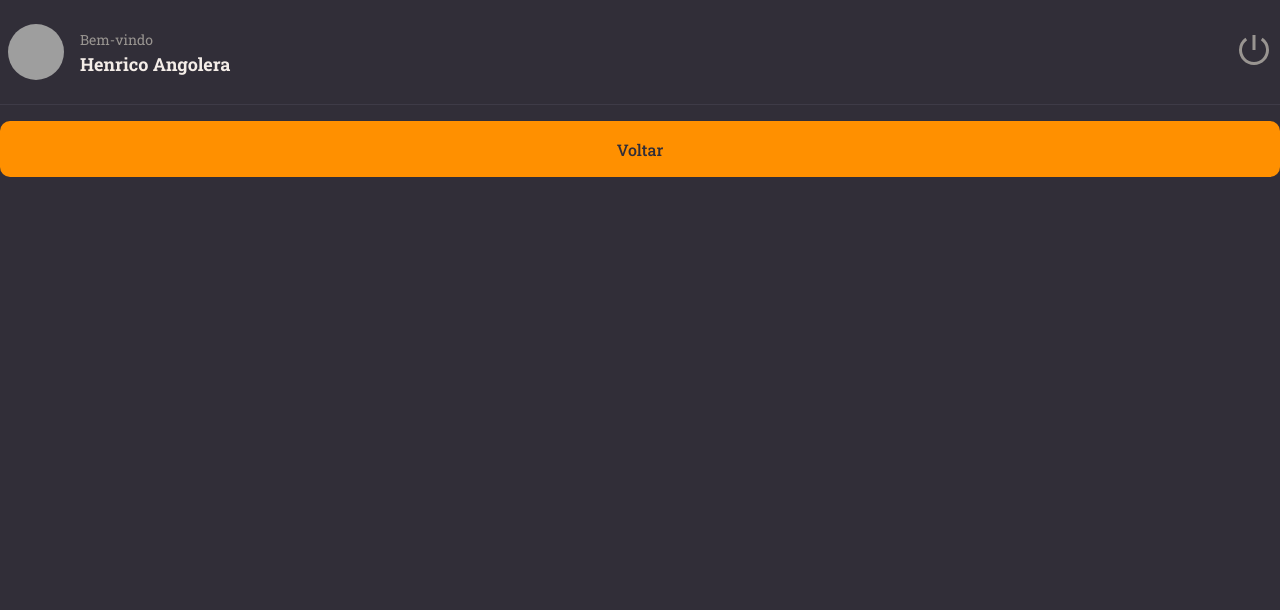
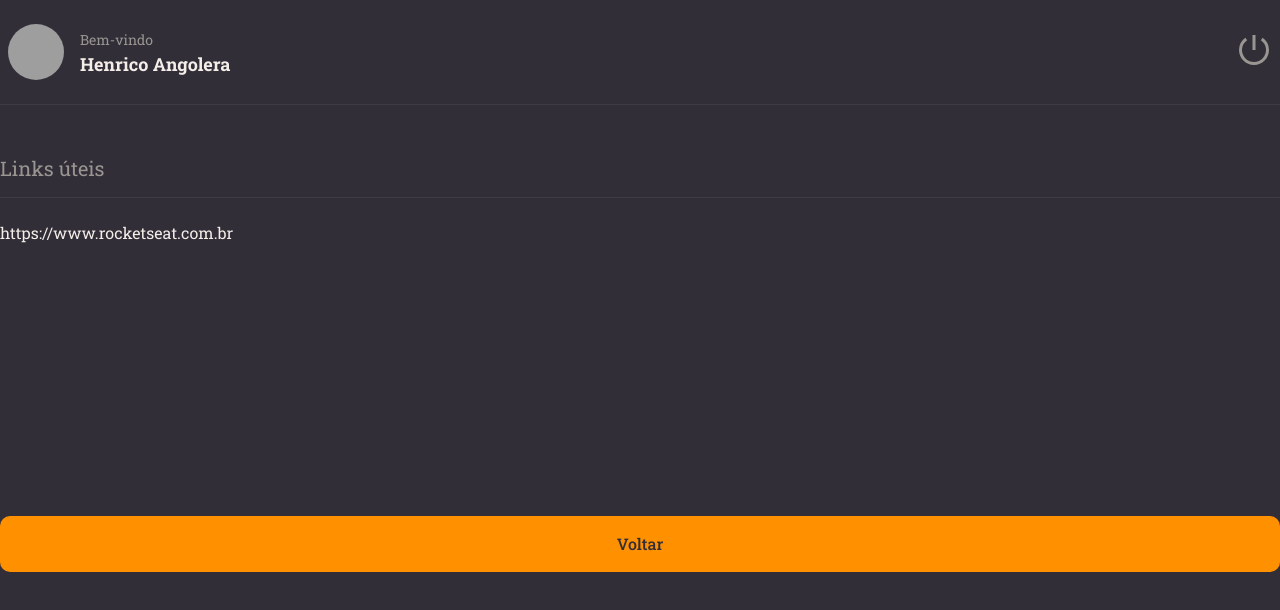
Before and after one commit to HenricoAngolera/rocketnotes, a React (Vite) app: page / in a window 1280 px wide. Shown: the top 610 px of the page. Built offline with nearby package versions, Linux system fonts and the light colour scheme; grey boxes are pictures that could not be loaded.

Commit message:
children

```diff
--- /dev/null
+++ b/src/components/Section/index.jsx
@@ -0,0 +1,10 @@
+import { Container } from "./styles";
+
+export function Section({ title, children }) {
+  return (
+    <Container>
+      <h2>{title}</h2>
+      {children}
+    </Container>
+  );
+}
--- /dev/null
+++ b/src/components/Section/styles.js
@@ -0,0 +1,18 @@
+import styled from "styled-components";
+
+export const Container = styled.section`
+  margin: 50px 0 28px;
+
+  > h2 {
+    border-bottom-width: 1px;
+    border-bottom-style: solid;
+    border-bottom-color: ${({ theme }) => theme.COLORS.BACKGROUND_700};
+
+    padding-bottom: 16px;
+    margin-bottom: 24px;
+
+    color: ${({ theme }) => theme.COLORS.GRAY_100};
+    font-size: 20px;
+    font-weight: 400;
+  }
+`;
--- a/src/pages/Details/index.jsx
+++ b/src/pages/Details/index.jsx
@@ -1,13 +1,21 @@
-import { Container } from './styles';
+import { Container, Links } from './styles';
 
 import { Header } from '../../components/Header';
 import { Button } from '../../components/Button';
+import { Section } from '../../components/Section';
 
 export function Details() {
   return(
     <Container>
       <Header />
 
+      <Section title='Links úteis'>
+        <Links>
+          <li>
+            <a href="#">https://www.rocketseat.com.br</a>
+          </li>
+        </Links>
+      </Section>
       <Button title="Voltar"/>
 
     </Container>
--- a/src/pages/Details/styles.js
+++ b/src/pages/Details/styles.js
@@ -10,3 +10,15 @@
     "header"
     "content";
 `;
+
+export const Links = styled.ul`
+  list-style: none;
+
+  > li {
+    margin-top: 12px;
+
+    a {
+      color: ${({ theme }) => theme.COLORS.WHITE};
+    }
+  }
+`;
```
